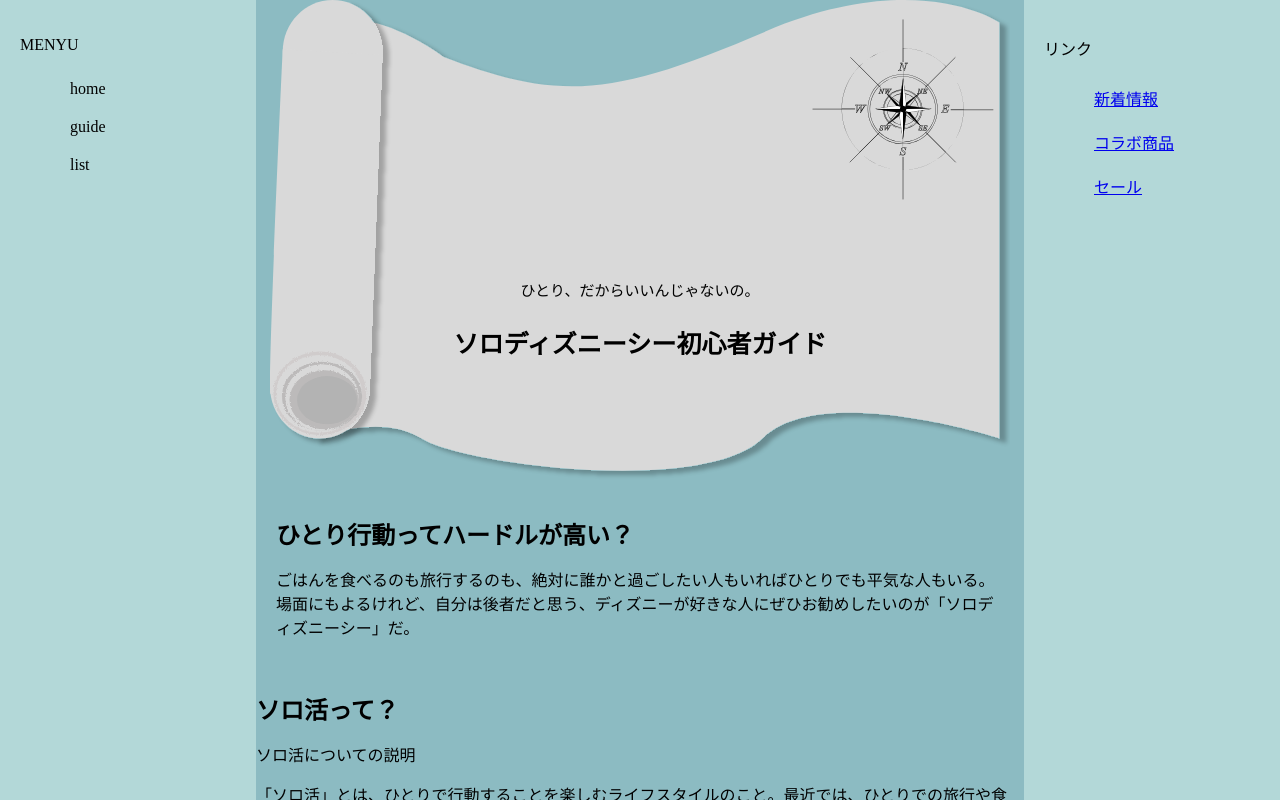
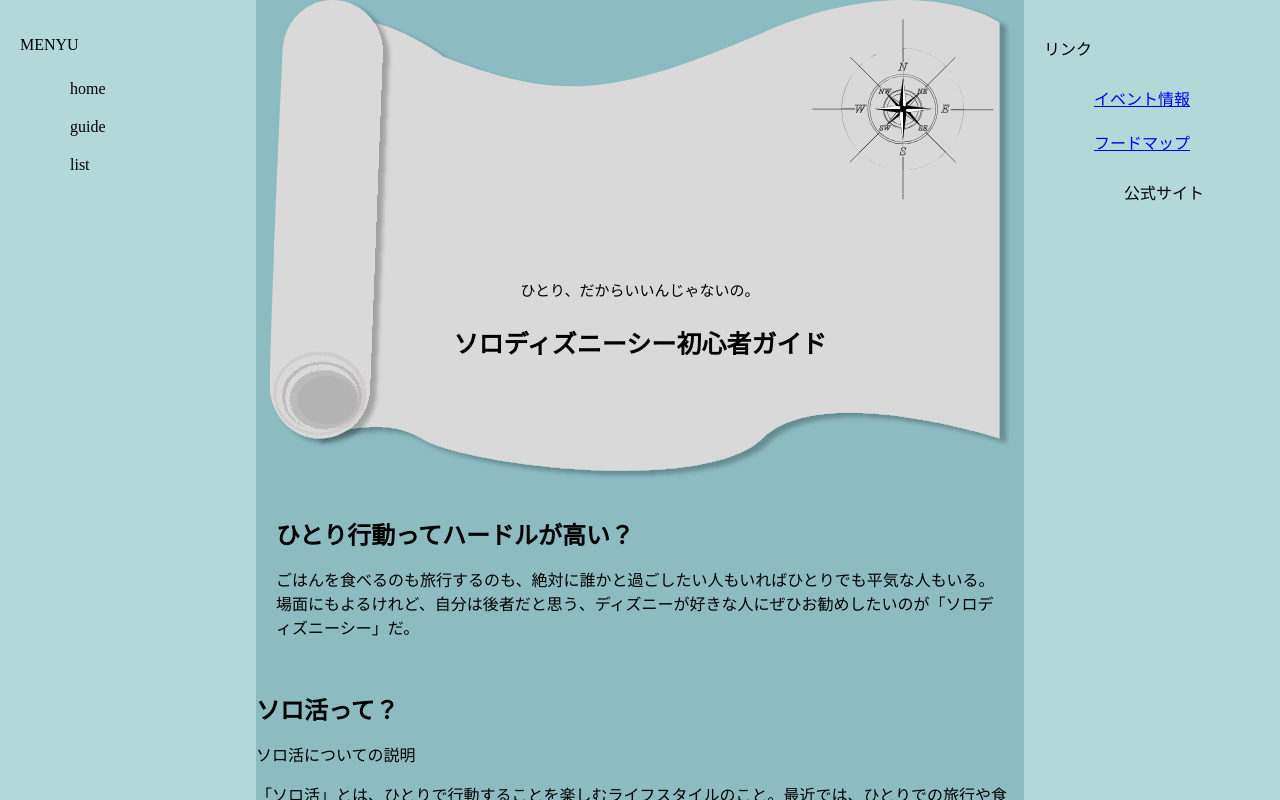
Before and after one commit to reservaaaaa/2025_guide, a plain HTML site: page index.html in a window 1280 px wide. Drawn offline with Linux system fonts and the light colour scheme.

Commit message:
Update index.html

```diff
--- a/index.html
+++ b/index.html
@@ -409,9 +409,12 @@ h1 {
     <div class="sidebar-right">
       <p>リンク</p>
       <ul>
-        <li><a href="#">新着情報</a></li>
-        <li><a href="#">コラボ商品</a></li>
-        <li><a href="#">セール</a></li>
+        <li><a href="#">イベント情報</a></li>
+        <li><a href="#">フードマップ</a></li>
+<figure>
+  <figcaption>公式サイト<cite><a href="https://www.tokyodisneyresort.jp/tds.html"></a></cite></figcaption>
+</figure>
+
       </ul>
     </div>
   </div>
```
